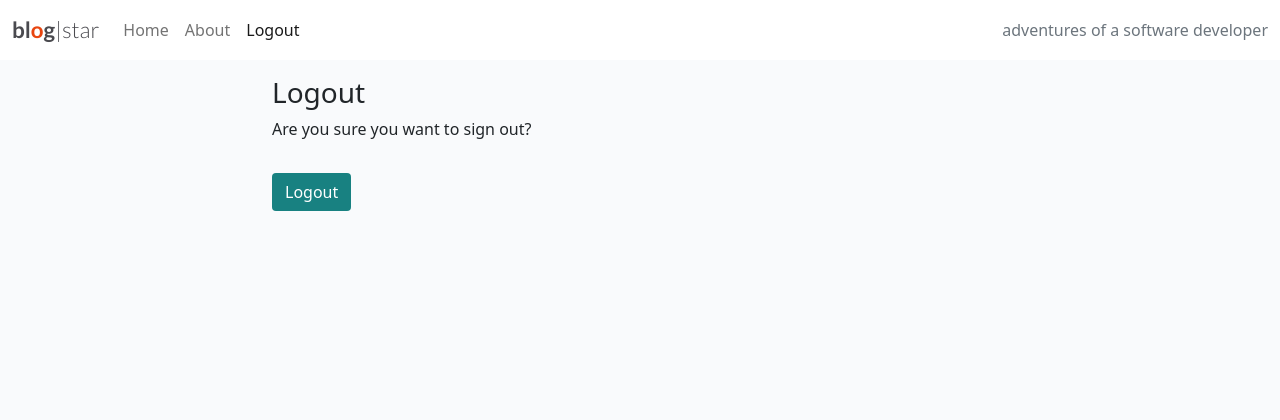
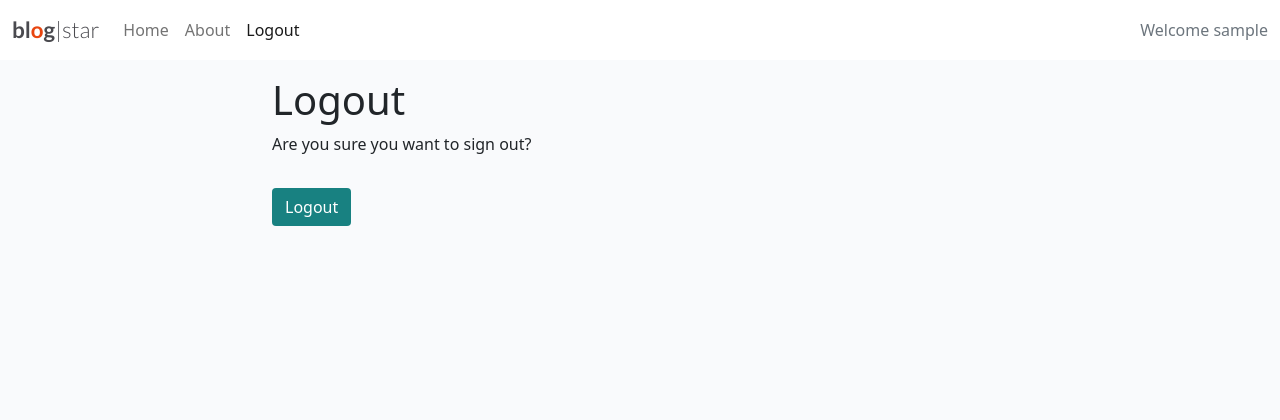
Before and after one commit to DMASCoreDeclan/PRD-PP4-Blog, a Django app: page /accounts/logout/ in a window 1280 px wide. Shown: the top 420 px of the page. Run offline with Django 4.2, Linux system fonts and the light colour scheme; the visitor is signed in with stand-in values (Sample User, id 1).

Commit message:
Add Welcome message to logged in users

```diff
--- a/templates/account/login.html
+++ b/templates/account/login.html
@@ -10,7 +10,7 @@
 <div class="container">
 	<div class="row">
 		<div class="col-md-8 mt-3 offset-md-2">
-			<h3>{% trans "Login" %} </h3>
+			<h1>{% trans "Login" %} </h1>
 			<p>{% blocktrans %} Welcome back to the blog|star blog.  To leave a comment or like a post, please login.  If
 				you have not created your account yet, then <a class="link" href="{{ signup_url}}">Register </a>here first.
 				{% endblocktrans %}</p>
--- a/templates/account/logout.html
+++ b/templates/account/logout.html
@@ -8,7 +8,7 @@
 <div class="container">
     <div class="row">
         <div class="col-md-8 mt-3 offset-md-2">
-            <h3>{% trans "Logout" %}</h3>
+            <h1>{% trans "Logout" %}</h1>
 
             <p>{% trans 'Are you sure you want to sign out?' %}</p>
         </div>
--- a/templates/base.html
+++ b/templates/base.html
@@ -68,7 +68,11 @@
                     {% endif %}
                 </ul>
                 <span class="navbar-text text-muted">
-                    adventures of a software developer
+                    {% if user.is_authenticated %}
+                    <span>Welcome {{ user }}</span>
+                    {% else %}
+                <span>adventures of a software developer</span>
+                    {% endif %}
                 </span>
             </div>
         </div>
```
